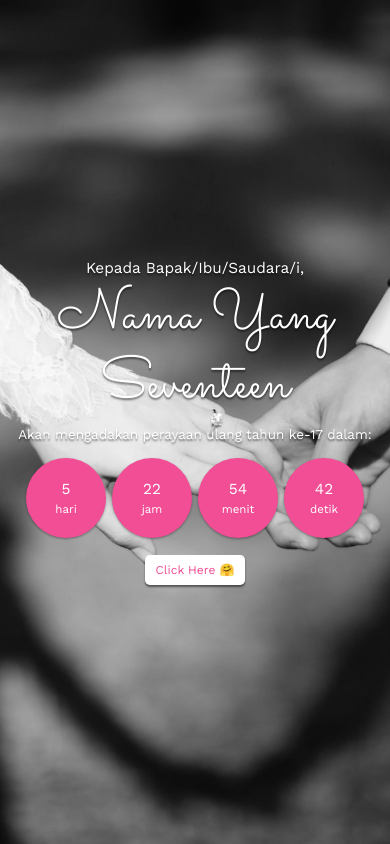
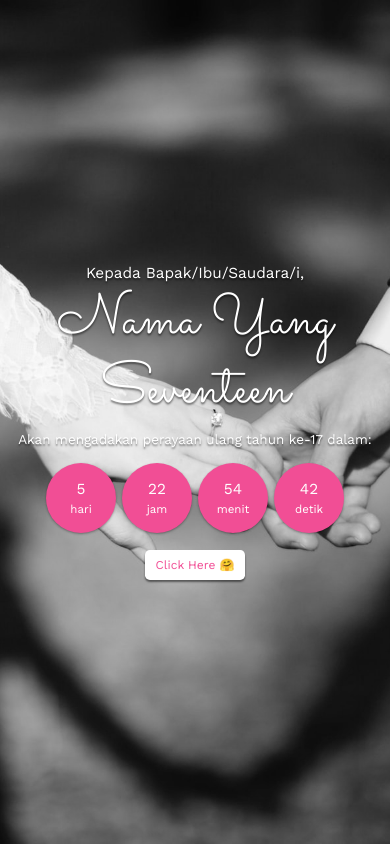
Before and after one commit to adimemes/Sweet_Seventen, a plain HTML site: page index.html in a window 390 px wide. Shown: the top 844 px of the page. Drawn offline with nearby package versions, Linux system fonts and the light colour scheme; some packages are replaced by stand-ins of ours; a script that the page names is missing.

Commit message:
Update style.css

```diff
--- a/style.css
+++ b/style.css
@@ -471,7 +471,7 @@ footer li {
   }
 
   .simply-countdown > .simply-section {
-    padding: 40px;
+    padding: 35px;
     margin: 3px;
   }
 
```
